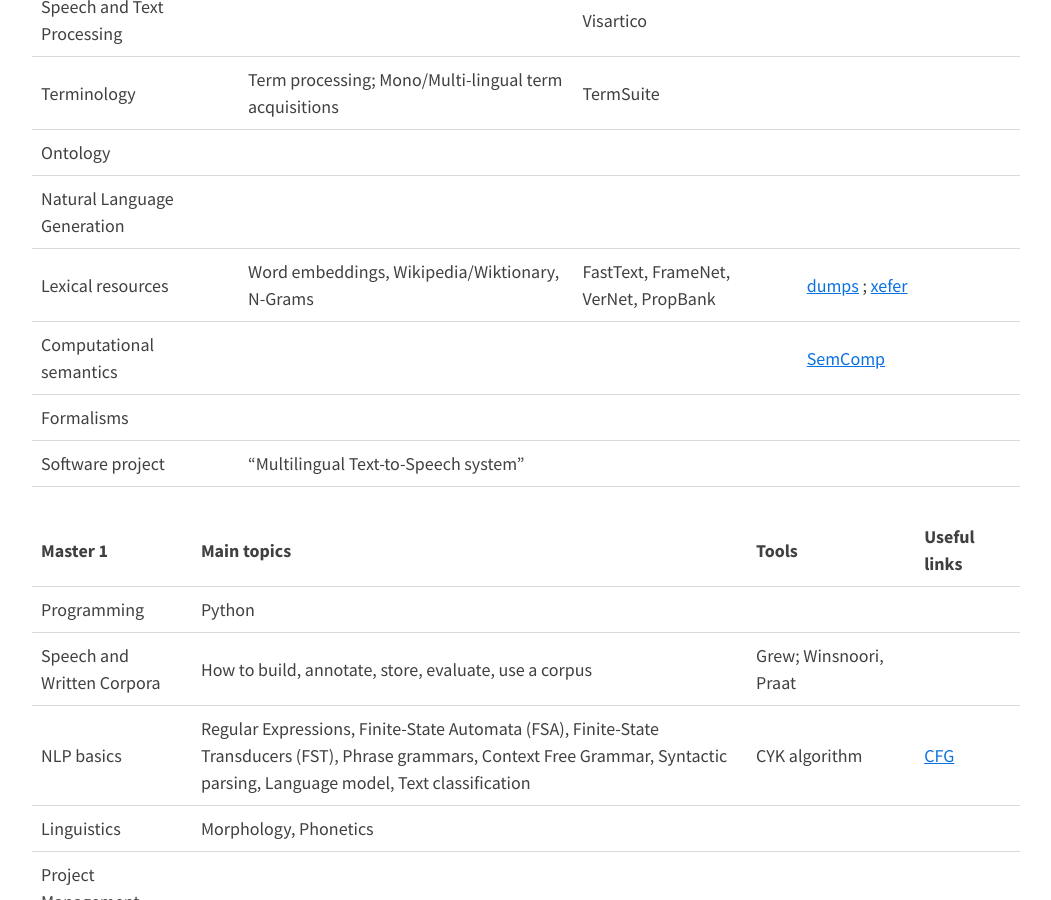
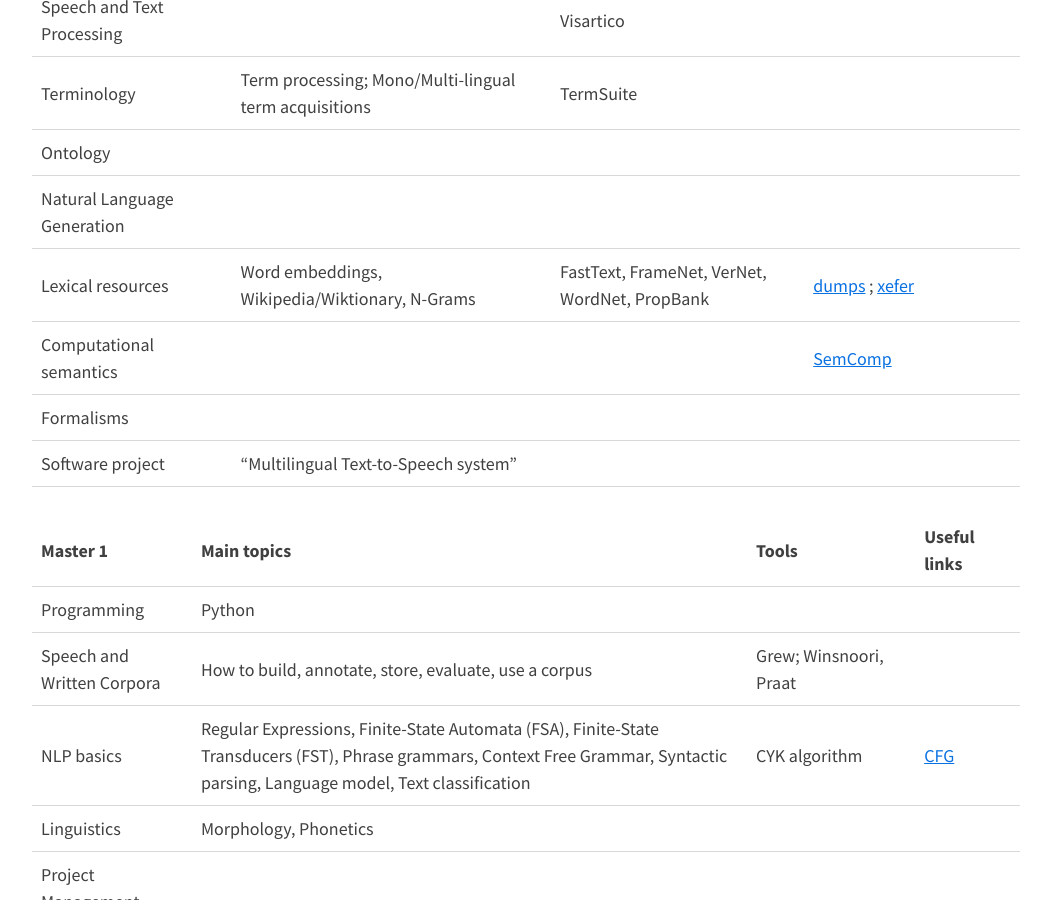
Before and after one commit to ludivinero/ludivinero.github.io, a Jekyll site: the page built from etudes.md, in a window 1280 px wide and 900 px high, scrolled down 649 px. Shown: the whole window, without its empty margins (114-1165 px from the left). Built offline with Jekyll 4.4.1, drawn with Linux system fonts in a browser that asks for light colours; nearby versions of some CDN libraries.

Commit message:
Update etudes.md

```diff
--- a/etudes.md
+++ b/etudes.md
@@ -14,7 +14,7 @@ entries_layout: list
 | Terminology  | Term processing; Mono/Multi-lingual term acquisitions | TermSuite  |   |
 | Ontology  |       |      |     |
 | Natural Language Generation  |     |   |     |
-| Lexical resources   | Word embeddings, Wikipedia/Wiktionary, N-Grams | FastText, FrameNet, VerNet, PropBank | [dumps][dumps] ; [xefer][xefer]  |
+| Lexical resources   | Word embeddings, Wikipedia/Wiktionary, N-Grams | FastText, FrameNet, VerNet, WordNet, PropBank | [dumps][dumps] ; [xefer][xefer]  |
 | Computational semantics   |     |     | [SemComp][SemComp]    |
 | Formalisms |     |      |      |
 | Software project  | "Multilingual Text-to-Speech system"   | | |
```
